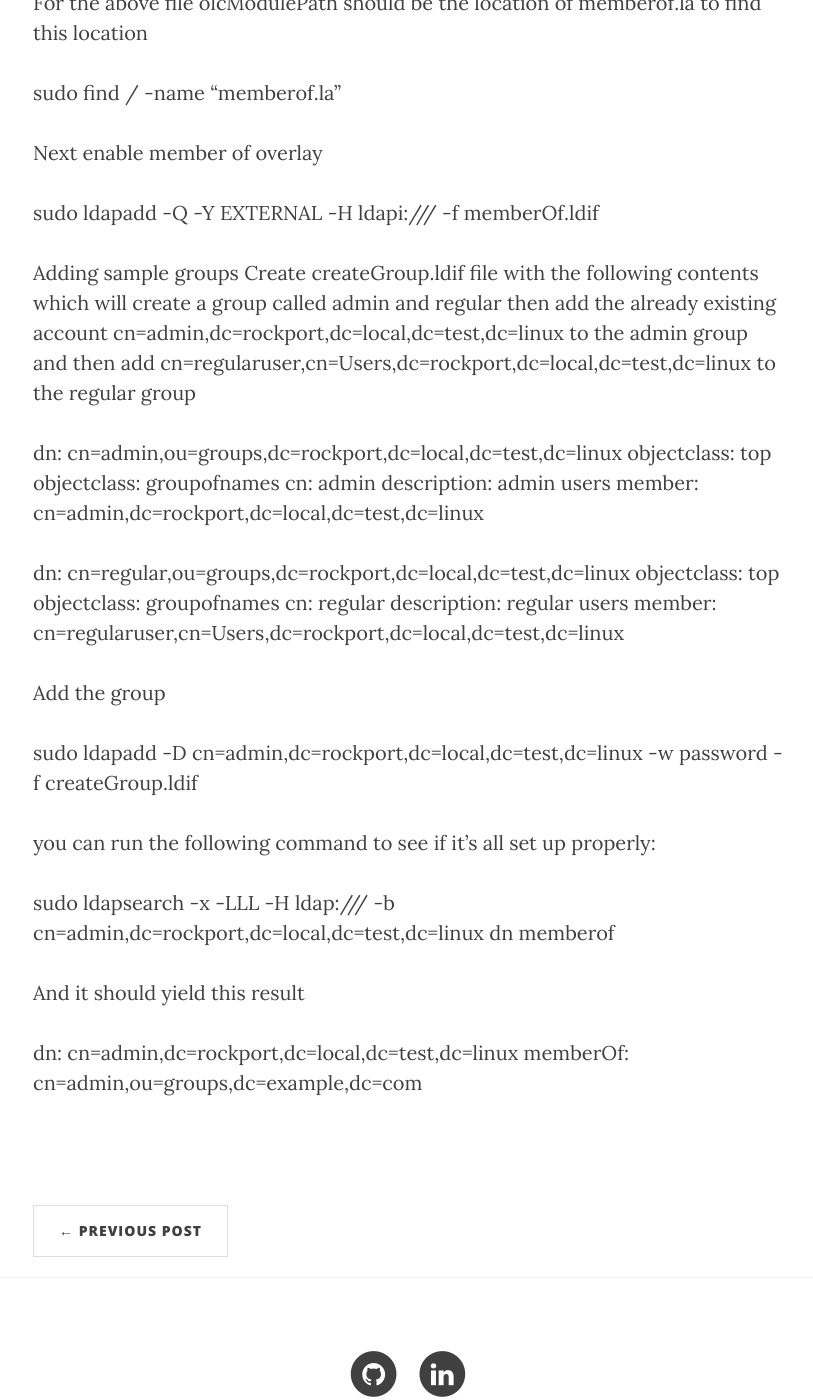
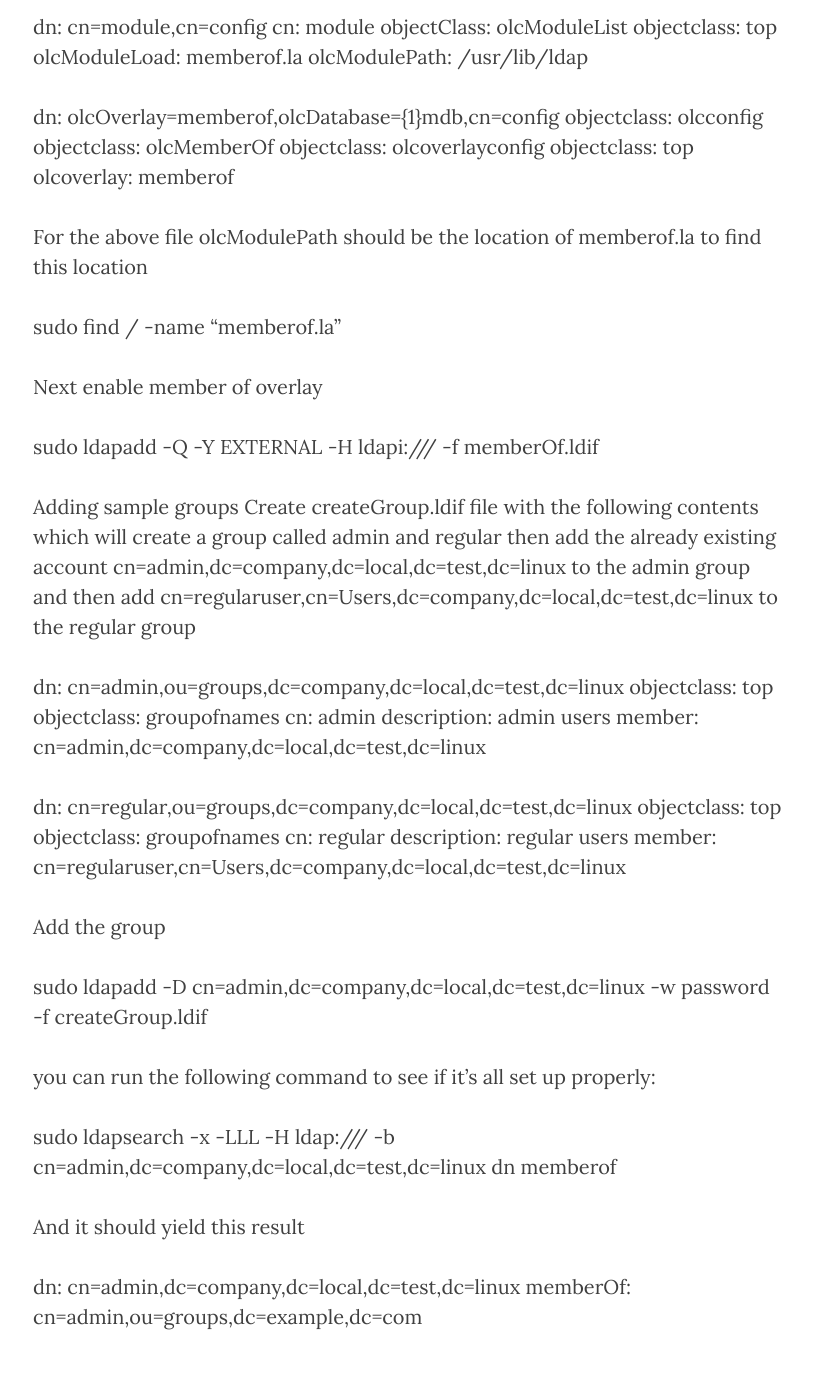
Before and after one commit to kwojcicki/kwojcicki.github.io, a Jekyll site: the page built from _posts/2018-01-15-OPENLDAP-SETUP.md, in a window 1280 px wide and 1400 px high, scrolled down 9916 px. Shown: the whole window, without its empty margins (232-1045 px from the left). Built offline with Jekyll 4.4.1, drawn with Linux system fonts in a browser that asks for light colours; nearby versions of some CDN libraries; some of the changed text lies outside the part shown.

Commit message:
removed references

````diff
--- a/_posts/2018-01-15-OPENLDAP-SETUP.md
+++ b/_posts/2018-01-15-OPENLDAP-SETUP.md
@@ -20,7 +20,7 @@ First:
 * sudo apt install slapd ldap-utils
 * sudo dpkg-reconfigure slapd
 * Omit LDAP server configuration: No
-* DNS domain name can be anything you want will be using rockport.local.test.linux for this
+* DNS domain name can be anything you want will be using company.local.test.linux for this
 * Organization name should be the same as the DNS domain name
 * Select MDB for the database backend
 * Set the password however you want in this example we will be using password
@@ -38,7 +38,9 @@ For the following sections for any ldapadd or ldapmodify command the expect outp
 with no error messages following it
 
 for example
-``` adding new entry "cn=admin,ou=groups,dc=rockport,dc=local,dc=test,dc=linux" ```
+```
+adding new entry "cn=admin,ou=groups,dc=company,dc=local,dc=test,dc=linux"
+```
 
 
 ## Adding password policy
@@ -53,7 +55,7 @@ sudo ldapadd -Y EXTERNAL -H ldapi:/// -f /etc/ldap/schema/ppolicy.ldif
 Create a Policies myoupolicy.ldif OrganizationalUnit
 
 ```
-dn: ou=Policies,dc=rockport,dc=local,dc=test,dc=linux
+dn: ou=Policies,dc=company,dc=local,dc=test,dc=linux
 objectClass: top
 objectClass: organizationalUnit
 ou: Policies
@@ -62,14 +64,16 @@ description: My Organization policies come here
 
 Add myoupolicy.ldif
 
-sudo ldapadd -D cn=admin,dc=rockport,dc=local,dc=test,dc=linux -w password -f myoupolicy.ldif
+sudo ldapadd -D cn=admin,dc=company,dc=local,dc=test,dc=linux -w password -f myoupolicy.ldif
 
 Create file ppmodule.ldif to load the pp module
 
+```
 dn: cn=module{0},cn=config
 changetype: modify
 add: olcModuleLoad
 olcModuleLoad: ppolicy
+```
 
 load the module ppmodule.ldif
 
@@ -77,11 +81,13 @@ sudo ldapadd -Y EXTERNAL -H ldapi:/// -f ppmodule.ldif
 
 Prepare for Overlay Create file ppolicyoverlay.ldif
 
+```
 dn: olcOverlay={0}ppolicy,olcDatabase={1}mdb,cn=config
 objectClass: olcOverlayConfig
 objectClass: olcPPolicyConfig
 olcOverlay: {0}ppolicy
-olcPPolicyDefault: cn=MyOrgPPolicy,ou=Policies,dc=rockport,dc=local,dc=test,dc=linux
+olcPPolicyDefault: cn=MyOrgPPolicy,ou=Policies,dc=company,dc=local,dc=test,dc=linux
+```
 
 Add ppolicyoverlay.ldif using ldapadd command
 
@@ -89,7 +95,8 @@ sudo ldapadd -Y EXTERNAL -H ldapi:/// -f ppolicyoverlay.ldif
 
 Create passwordpolicy.ldif for MyOrganization
 
-dn: cn=MyOrgPPolicy,ou=Policies,dc=rockport,dc=local,dc=test,dc=linux
+```
+dn: cn=MyOrgPPolicy,ou=Policies,dc=company,dc=local,dc=test,dc=linux
 cn: MyOrgPPolicy
 objectClass: pwdPolicy
 objectClass: device
@@ -108,10 +115,11 @@ pwdFailureCountInterval: 0
 pwdMustChange: TRUE
 pwdAllowUserChange: TRUE
 pwdSafeModify: FALSE
+```
 
 Add passwordpolicy.ldif in LDAP
 
-sudo ldapadd -D cn=admin,dc=rockport,dc=local,dc=test,dc=linux -w password -f passwordpolicy.ldif
+sudo ldapadd -D cn=admin,dc=company,dc=local,dc=test,dc=linux -w password -f passwordpolicy.ldif
 
 
 Verify the configuration
@@ -120,14 +128,15 @@ sudo ldapsearch -Y EXTERNAL -H ldapi:/// -b olcDatabase={1}mdb,cn=config
 
 The output of the command should contain something along the lines of
 
+```
 # {3}ppolicy, {1}mdn, config
-
 objectClass: olcOverlayConfig
 objectClass: olcPPolicyConfig
 olcOverlay: {3}ppolicy
-olcPPolicyDefault: cn=MyOrgPPolicy,ou=Policies,dc=rockport,dc=local,dc=test,dc=linux
+olcPPolicyDefault: cn=MyOrgPPolicy,ou=Policies,dc=company,dc=local,dc=test,dc=linux
+```
 
-Setting up TLS for OpenLDAP
+## Setting up TLS for OpenLDAP
 Again using https://help.ubuntu.com/lts/serverguide/openldap-server.html#openldap-tls
 
 sudo apt install gnutls-bin ssl-cert
@@ -136,9 +145,11 @@ sudo sh -c "certtool --generate-privkey > /etc/ssl/private/cakey.pem"
 
 Create the template/file /etc/ssl/ca.info to define the CA:
 
-cn = Rockport Networks
+```
+cn = My Cool Company
 ca
 cert_signing_key
+```
 
 Run the following commands to create the CA
 
@@ -153,8 +164,8 @@ sudo certtool --generate-privkey \
 
 Create the /etc/ssl/ldap01.info info file containing where ip_address is replaced with the ip of your local linux:
 
-organization = Rockport Networks
-cn = rockport.local.test.linux
+organization = My Cool Company
+cn = company.local.test.linux
 tls_www_server
 encryption_key
 signing_key
@@ -217,7 +228,7 @@ $servers→setValue('server','base',array('dc=example,dc=com'));
 
 with
 
-$servers→setValue('server','base',array('dc=rockport,dc=local,dc=test,dc=linux'));
+$servers→setValue('server','base',array('dc=company,dc=local,dc=test,dc=linux'));
 
 If TLS was not configured or certificates are not installed uncomment the following line
 
@@ -249,18 +260,18 @@ Create a file called add_content.ldif with the following content
 
 You will need to change the dc part of the domain name to match what was specified during installation.
 
-dn: cn=Users,dc=rockport,dc=local,dc=test,dc=linux
+dn: cn=Users,dc=company,dc=local,dc=test,dc=linux
 objectClass: posixGroup
 cn: Users
 gidnumber: 500
 
 
-dn: ou=Groups,dc=rockport,dc=local,dc=test,dc=linux
+dn: ou=Groups,dc=company,dc=local,dc=test,dc=linux
 objectClass: organizationalUnit
 ou: Groups
 
 
-dn: cn=adminuser,cn=Users,dc=rockport,dc=local,dc=test,dc=linux
+dn: cn=adminuser,cn=Users,dc=company,dc=local,dc=test,dc=linux
 cn:  adminuser
 gidnumber: 500
 homedirectory: /home/users/adminuser
@@ -275,7 +286,7 @@ userPassword: {MD5}X03MO1qnZdYdgyfeuILPmQ==
 
 
 
-dn: cn=regularuser,cn=Users,dc=rockport,dc=local,dc=test,dc=linux
+dn: cn=regularuser,cn=Users,dc=company,dc=local,dc=test,dc=linux
 cn:  regularuser
 gidnumber: 500
 homedirectory: /home/users/regularuser
@@ -294,14 +305,14 @@ slappasswd -h {MD5} -s password
 
 Next we will add it to the OpenLDAP server
 
-sudo ldapadd -x -D cn=admin,dc=rockport,dc=local,dc=test,dc=linux -w password -f add_content.ldif
+sudo ldapadd -x -D cn=admin,dc=company,dc=local,dc=test,dc=linux -w password -f add_content.ldif
 
 Adding sample readonly admin user
 https://serverfault.com/questions/120499/ldap-slapd-creating-users-with-access-to-specific-trees
 
 Create a file called read_only.ldif with the following content
 
-dn: ou=Readonly,dc=rockport,dc=local,dc=test,dc=linux
+dn: ou=Readonly,dc=company,dc=local,dc=test,dc=linux
 
 objectClass: organizationalUnit
 
@@ -309,7 +320,7 @@ ou: Groups
 
 
 
-dn: cn=postfix,ou=Readonly,dc=rockport,dc=local,dc=test,dc=linux
+dn: cn=postfix,ou=Readonly,dc=company,dc=local,dc=test,dc=linux
 cn: postfix
 objectClass: simpleSecurityObject
 objectClass: organizationalRole
@@ -323,13 +334,13 @@ sudo slappasswd -s secret
 
 Next we will add it to the OpenLDAP server
 
-sudo ldapadd -x -D cn=admin,dc=rockport,dc=local,dc=test,dc=linux -w password -f read_only.ldif
+sudo ldapadd -x -D cn=admin,dc=company,dc=local,dc=test,dc=linux -w password -f read_only.ldif
 
 Once this is done, add some ACLs to your /usr/share/slapd/slapd.conf that look something like this:
 
-access to dn.sub="ou=Users,dc=rockport,dc=local,dc=test,dc=linux"
+access to dn.sub="ou=Users,dc=company,dc=local,dc=test,dc=linux"
 
-by dn.exact="cn=postfix,ou=Readonly,dc=rockport,dc=local,dc=test,dc=linux" read
+by dn.exact="cn=postfix,ou=Readonly,dc=company,dc=local,dc=test,dc=linux" read
 
 by dn="@ADMIN@" write
 
@@ -367,33 +378,33 @@ Next enable member of overlay
 sudo ldapadd -Q -Y EXTERNAL -H ldapi:/// -f memberOf.ldif
 
 Adding sample groups
-Create createGroup.ldif file with the following contents which will create a group called admin and regular then add the already existing account cn=admin,dc=rockport,dc=local,dc=test,dc=linux to the admin group and then add  cn=regularuser,cn=Users,dc=rockport,dc=local,dc=test,dc=linux to the regular group
+Create createGroup.ldif file with the following contents which will create a group called admin and regular then add the already existing account cn=admin,dc=company,dc=local,dc=test,dc=linux to the admin group and then add  cn=regularuser,cn=Users,dc=company,dc=local,dc=test,dc=linux to the regular group
 
-dn: cn=admin,ou=groups,dc=rockport,dc=local,dc=test,dc=linux
+dn: cn=admin,ou=groups,dc=company,dc=local,dc=test,dc=linux
 objectclass: top
 objectclass: groupofnames
 cn: admin
 description: admin users
-member: cn=admin,dc=rockport,dc=local,dc=test,dc=linux
+member: cn=admin,dc=company,dc=local,dc=test,dc=linux
 
 
 
-dn: cn=regular,ou=groups,dc=rockport,dc=local,dc=test,dc=linux
+dn: cn=regular,ou=groups,dc=company,dc=local,dc=test,dc=linux
 objectclass: top
 objectclass: groupofnames
 cn: regular
 description: regular users
-member: cn=regularuser,cn=Users,dc=rockport,dc=local,dc=test,dc=linux
+member: cn=regularuser,cn=Users,dc=company,dc=local,dc=test,dc=linux
 
 Add the group
 
-sudo ldapadd -D cn=admin,dc=rockport,dc=local,dc=test,dc=linux -w password -f createGroup.ldif
+sudo ldapadd -D cn=admin,dc=company,dc=local,dc=test,dc=linux -w password -f createGroup.ldif
 
 you can run the following command to see if it's all set up properly:
 
-sudo ldapsearch -x -LLL -H ldap:/// -b cn=admin,dc=rockport,dc=local,dc=test,dc=linux dn memberof
+sudo ldapsearch -x -LLL -H ldap:/// -b cn=admin,dc=company,dc=local,dc=test,dc=linux dn memberof
 
 And it should yield this result
 
-dn: cn=admin,dc=rockport,dc=local,dc=test,dc=linux
+dn: cn=admin,dc=company,dc=local,dc=test,dc=linux
 memberOf: cn=admin,ou=groups,dc=example,dc=com
````
